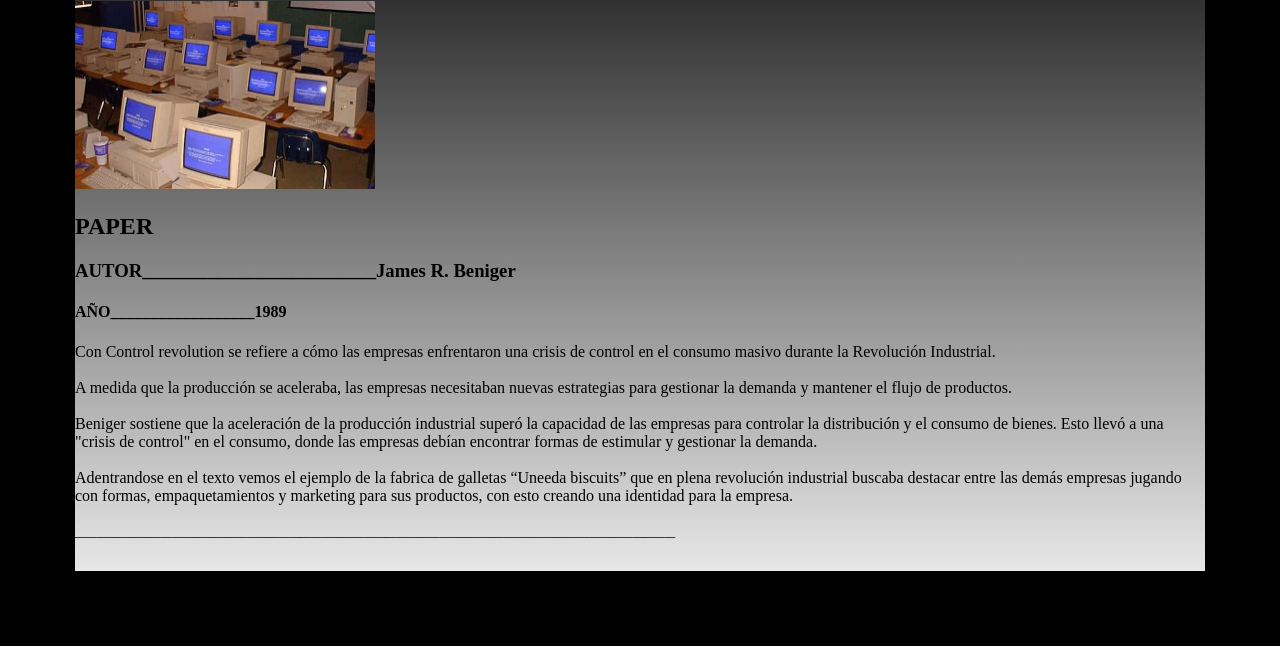
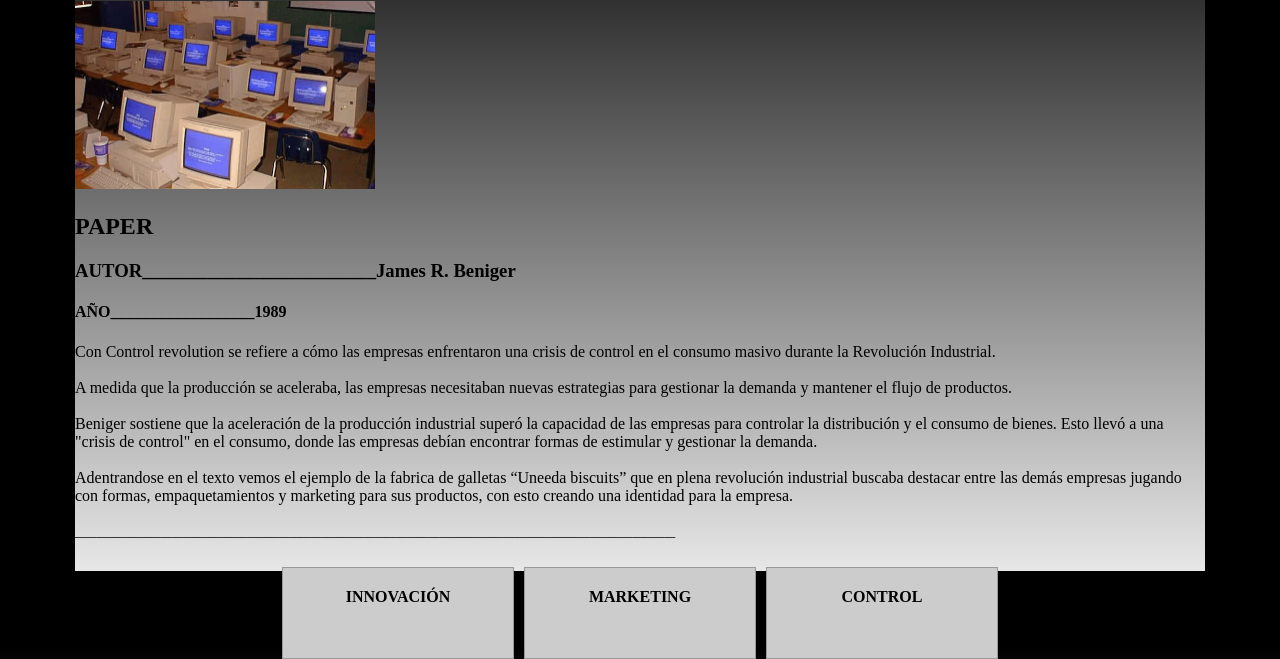
Before and after one commit to koompletos/html-dts, a plain HTML site: page index.html in a window 1280 px wide. Shown: the part 154-813 px from the top of the page. Drawn offline with Linux system fonts and the light colour scheme.

Commit message:
Update index.html

```diff
--- a/index.html
+++ b/index.html
@@ -56,6 +56,11 @@
     <p5> Adentrandose en el texto vemos el ejemplo de la fabrica de galletas “Uneeda biscuits” que en plena revolución industrial buscaba destacar entre las
         demás empresas jugando con formas, empaquetamientos y marketing para sus productos, con esto creando una identidad para la empresa. </p5>
    <h6>———————————————————————————————————————————————————————— </h6>
+    <div class="container">
+  <div class="box">INNOVACIÓN</div>
+  <div class="box">MARKETING</div>
+  <div class="box">CONTROL</div>
+</div>
 
 </body>
 </html>
```
